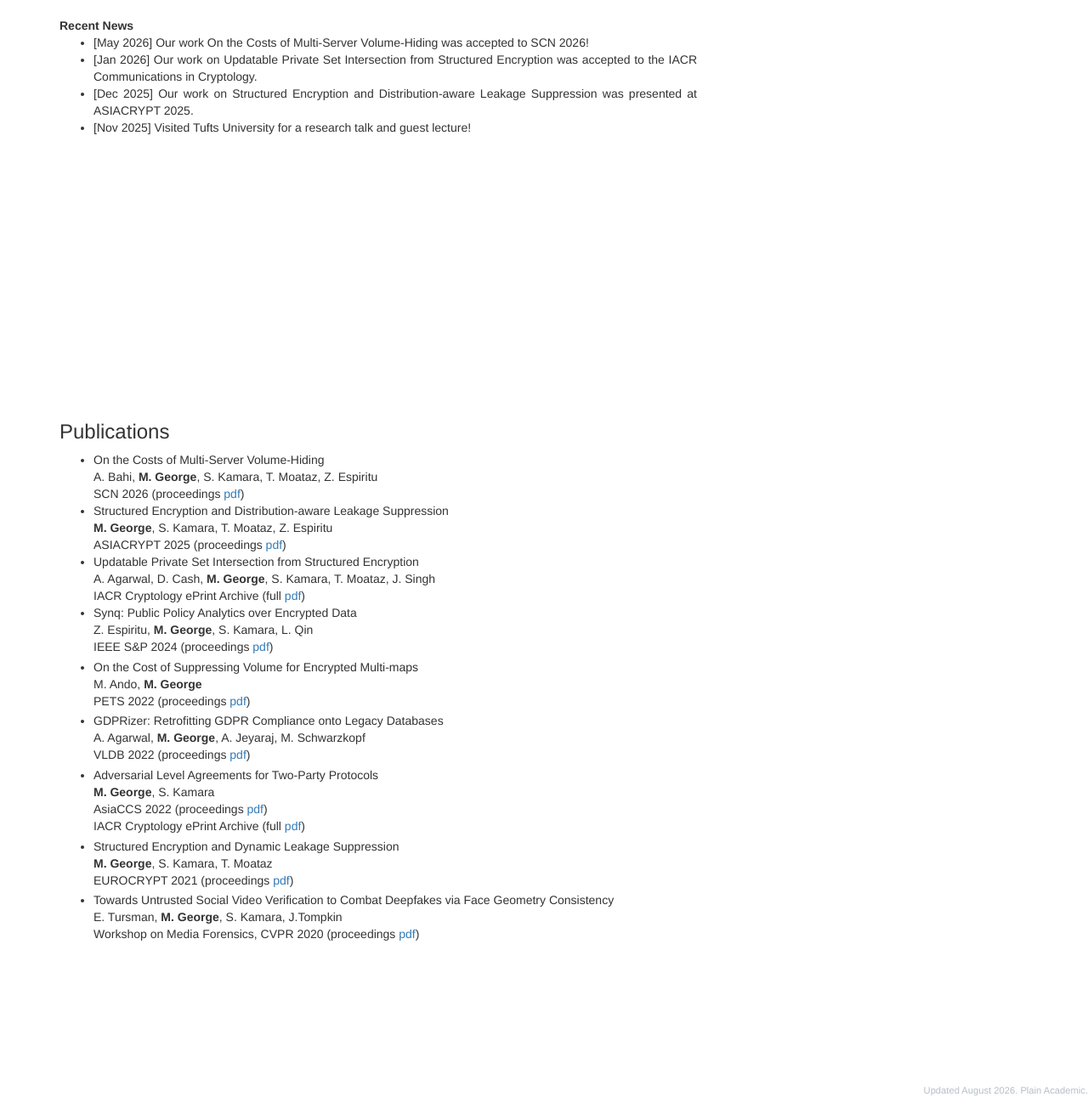
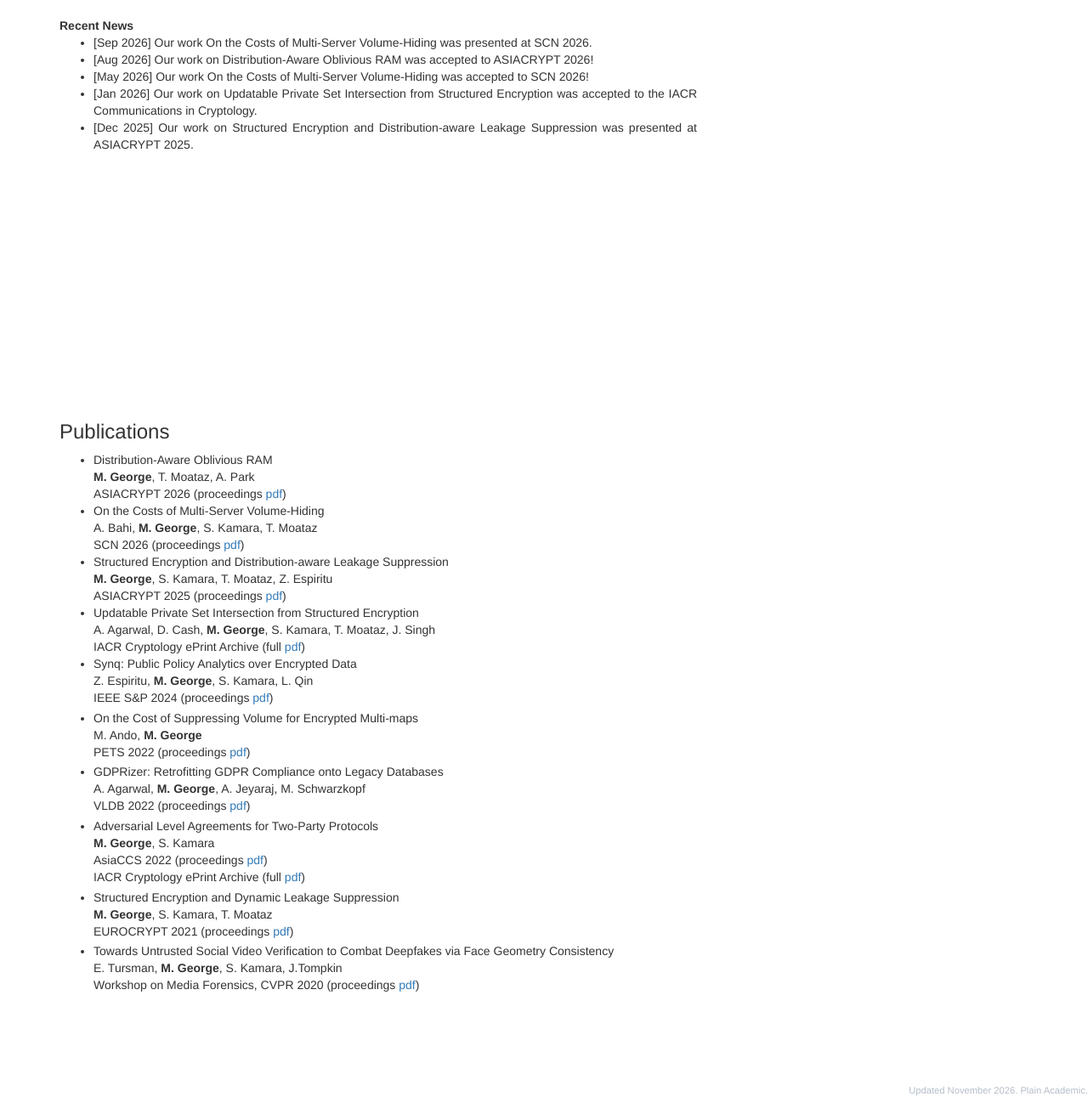
Before and after one commit to marilyngeo/marilyngeo.github.io, a plain HTML site: page index.html in a window 1280 px wide. Shown: the part 396-1687 px from the top of the page at 85% size. Drawn offline with nearby package versions, Linux system fonts and the light colour scheme.

Commit message:
Updates Nov 2026

```diff
--- a/index.html
+++ b/index.html
@@ -60,10 +60,12 @@
                 <div style="margin-top:3%; text-align:justify;">
                   <strong>Recent News</strong>
                   <ul>
+                    <li> [Sep 2026] Our work On the Costs of Multi-Server Volume-Hiding was presented at SCN 2026. </li>
+                    <li> [Aug 2026] Our work on Distribution-Aware Oblivious RAM was accepted to ASIACRYPT 2026! </li>
                     <li> [May 2026] Our work On the Costs of Multi-Server Volume-Hiding was accepted to SCN 2026! </li>
                     <li> [Jan 2026] Our work on Updatable Private Set Intersection from Structured Encryption was accepted to the IACR Communications in Cryptology. </li>
                     <li> [Dec 2025] Our work on Structured Encryption and Distribution-aware Leakage Suppression was presented at ASIACRYPT 2025. </li>
-                    <li> [Nov 2025] Visited Tufts University for a research talk and guest lecture! </li>
+                    <!-- <li> [Nov 2025] Visited Tufts University for a research talk and guest lecture! </li> -->
                     <!-- <li> [Aug 2025] Co-organized the Women in Cryptography lunch at CRYPTO 2025. </li> -->
                     <!-- <li> [Aug 2025] Our work on Structured Encryption and Distribution-aware Leakage Suppression was accepted to ASIACRYPT 2025! </li> -->
                     <!-- <li> [Oct 2024] Queryable Encryption for Ranges has <a href="https://www.mongodb.com/press/mongo-db-announces-general-availability-of-mongo-db-8-0">gone GA</a>! </li> -->
@@ -100,8 +102,12 @@
             <div class="col-md-8" style="height: 100vh;">
                 <h3 id="publications">Publications</h3>
                 <ul>
+                <li class="paper"> Distribution-Aware Oblivious RAM
+                <br> <b>M. George</b>, T. Moataz, A. Park
+                <br> ASIACRYPT 2026 (proceedings <a href="./papers/da_oram.pdf">pdf</a>)
+                </li>
                 <li class="paper"> On the Costs of Multi-Server Volume-Hiding
-                <br> A. Bahi, <b>M. George</b>, S. Kamara, T. Moataz, Z. Espiritu
+                <br> A. Bahi, <b>M. George</b>, S. Kamara, T. Moataz
                 <br> SCN 2026 (proceedings <a href="./papers/ms_vol_hiding.pdf">pdf</a>)
                 </li>
                 <li class="paper"> Structured Encryption and Distribution-aware Leakage Suppression
@@ -145,7 +151,7 @@
     <!-- /.container -->
 
     <!-- Other people may like it too! -->
-    <a style="color:#b5bec9;font-size:0.8em; float:right;" href="https://github.com/mavroudisv/plain-academic">Updated August 2026. Plain Academic.</a>
+    <a style="color:#b5bec9;font-size:0.8em; float:right;" href="https://github.com/mavroudisv/plain-academic">Updated November 2026. Plain Academic.</a>
 
 </body>
 
```
Also changed, not shown: 3 other files.
